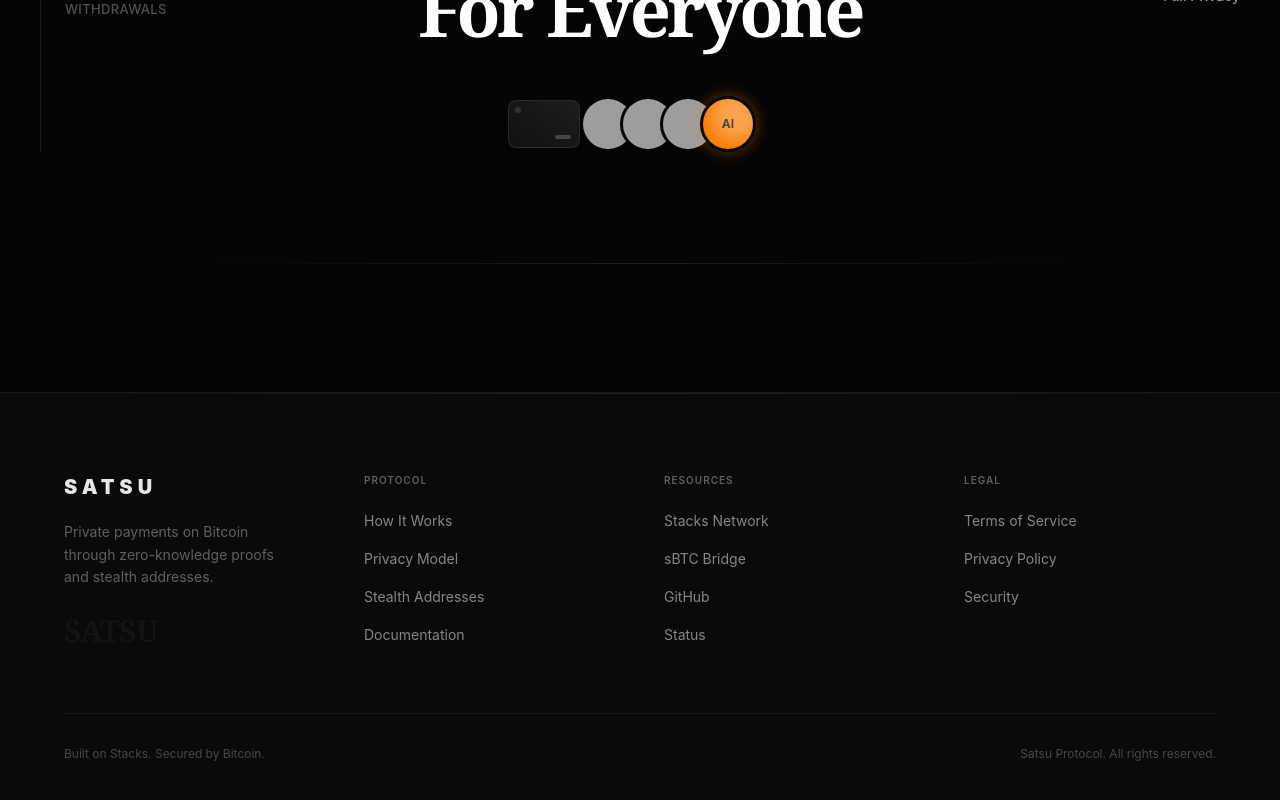
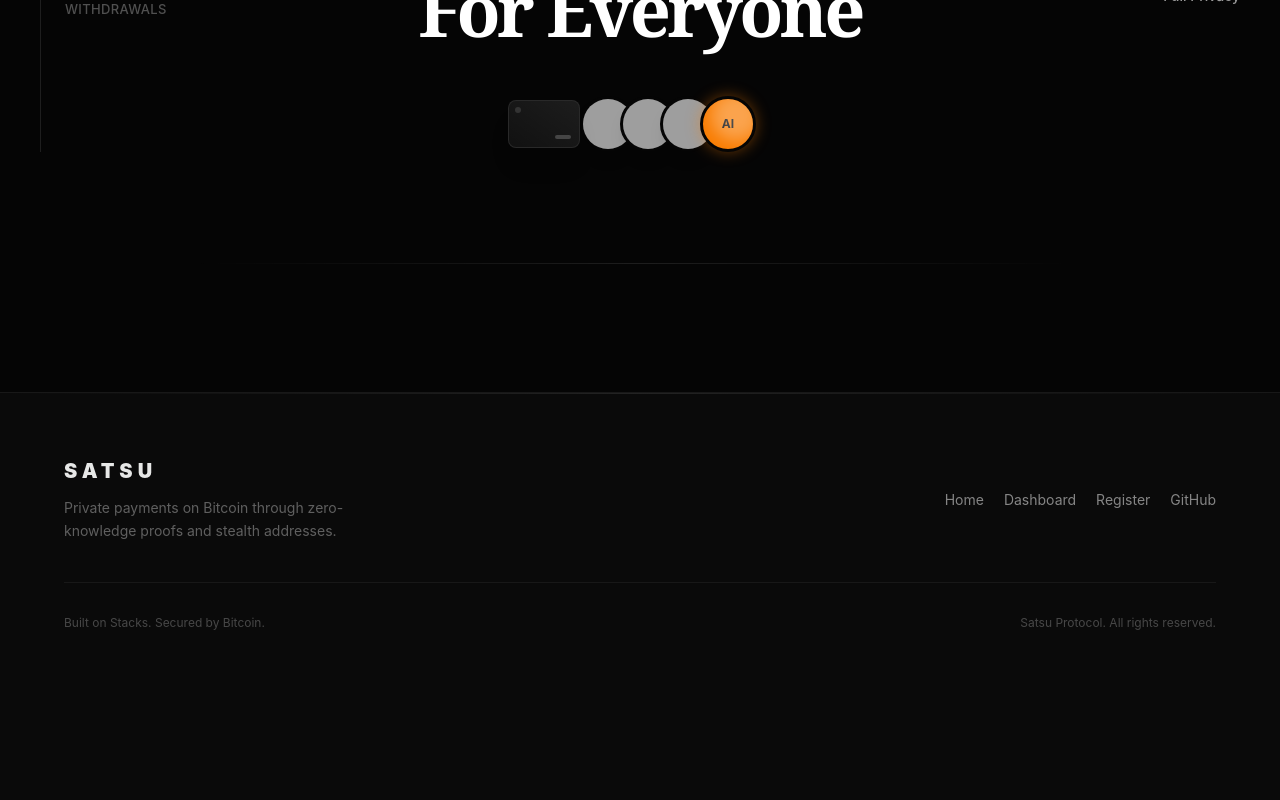
Before and after one commit to Antismart/satsu, a Next.js app in the folder packages/app/: page / in a window 1280 px wide. Shown: the part 5024-5824 px from the top of the page. After the commit the page ends 5719 px from the top, so only its background shows below. Built offline with nearby package versions, Linux system fonts and the light colour scheme; grey boxes are pictures that could not be loaded.

Commit message:
fix(app): clean up footer, remove placeholder links

```diff
--- a/packages/app/src/components/Footer.tsx
+++ b/packages/app/src/components/Footer.tsx
@@ -1,85 +1,33 @@
 import Link from "next/link";
-
-const footerSections = [
-  {
-    title: "Protocol",
-    links: [
-      { href: "#", label: "How It Works" },
-      { href: "#", label: "Privacy Model" },
-      { href: "#", label: "Stealth Addresses" },
-      { href: "/docs", label: "Documentation" },
-    ],
-  },
-  {
-    title: "Resources",
-    links: [
-      { href: "#", label: "Stacks Network" },
-      { href: "#", label: "sBTC Bridge" },
-      { href: "https://github.com/satsu-privacy", label: "GitHub" },
-      { href: "#", label: "Status" },
-    ],
-  },
-  {
-    title: "Legal",
-    links: [
-      { href: "#", label: "Terms of Service" },
-      { href: "#", label: "Privacy Policy" },
-      { href: "#", label: "Security" },
-    ],
-  },
-];
 
 export function Footer() {
   return (
     <footer className="bg-[#0A0A0A] mt-auto border-t border-white/[0.06] relative glow-line-top">
-      <div className="mx-auto max-w-[1200px] px-4 sm:px-6 pt-12 sm:pt-20 pb-10 sm:pb-16">
-        <div className="grid grid-cols-2 sm:grid-cols-4 gap-6 sm:gap-12 mb-10 sm:mb-16">
-          {/* Brand column */}
-          <div className="col-span-2 sm:col-span-1">
-            <div className="mb-5">
+      <div className="mx-auto max-w-[1200px] px-4 sm:px-6 py-10 sm:py-16">
+        <div className="flex flex-col sm:flex-row items-start sm:items-center justify-between gap-6 mb-10">
+          <div>
+            <Link href="/">
               <span className="text-xl font-black tracking-[0.25em] text-white/90">SATSU</span>
-            </div>
-            <p className="text-sm text-white/35 leading-relaxed max-w-[220px] mb-6">
+            </Link>
+            <p className="text-sm text-white/35 leading-relaxed max-w-[280px] mt-3">
               Private payments on Bitcoin through zero-knowledge proofs and stealth addresses.
             </p>
-            {/* Satsu wordmark */}
-            <span className="text-3xl font-heading font-bold text-white/[0.04] tracking-tight select-none">
-              SATSU
-            </span>
           </div>
-
-          {/* Link columns */}
-          {footerSections.map((section) => (
-            <div key={section.title}>
-              <h4 className="text-[10px] uppercase tracking-widest font-semibold text-white/35 mb-5">
-                {section.title}
-              </h4>
-              <ul className="space-y-3.5">
-                {section.links.map((link) => (
-                  <li key={link.label}>
-                    <Link
-                      href={link.href}
-                      className="text-sm text-white/50 hover:text-white transition-colors duration-300"
-                    >
-                      {link.label}
-                    </Link>
-                  </li>
-                ))}
-              </ul>
-            </div>
-          ))}
+          <div className="flex items-center gap-5">
+            <Link href="/" className="text-sm text-white/50 hover:text-white transition-colors duration-300">Home</Link>
+            <Link href="/dashboard" className="text-sm text-white/50 hover:text-white transition-colors duration-300">Dashboard</Link>
+            <Link href="/register" className="text-sm text-white/50 hover:text-white transition-colors duration-300">Register</Link>
+            <a href="https://github.com/satsu-privacy" target="_blank" rel="noopener noreferrer" className="text-sm text-white/50 hover:text-white transition-colors duration-300">GitHub</a>
+          </div>
         </div>
 
-        {/* Bottom bar */}
         <div className="pt-8 border-t border-white/[0.06] flex flex-col sm:flex-row items-center justify-between gap-4">
           <p className="text-xs text-white/25">
             Built on Stacks. Secured by Bitcoin.
           </p>
-          <div className="flex items-center gap-6">
-            <p className="text-xs text-white/25">
-              Satsu Protocol. All rights reserved.
-            </p>
-          </div>
+          <p className="text-xs text-white/25">
+            Satsu Protocol. All rights reserved.
+          </p>
         </div>
       </div>
     </footer>
```
